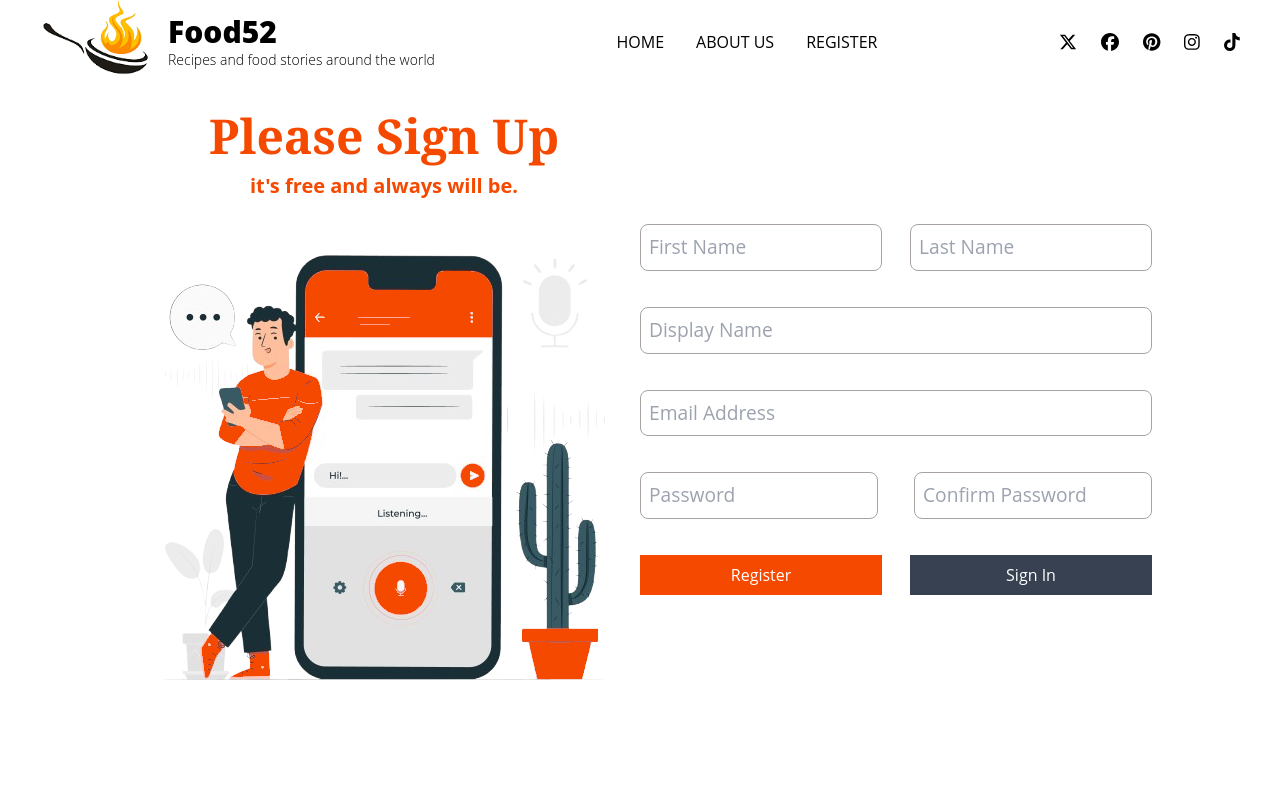
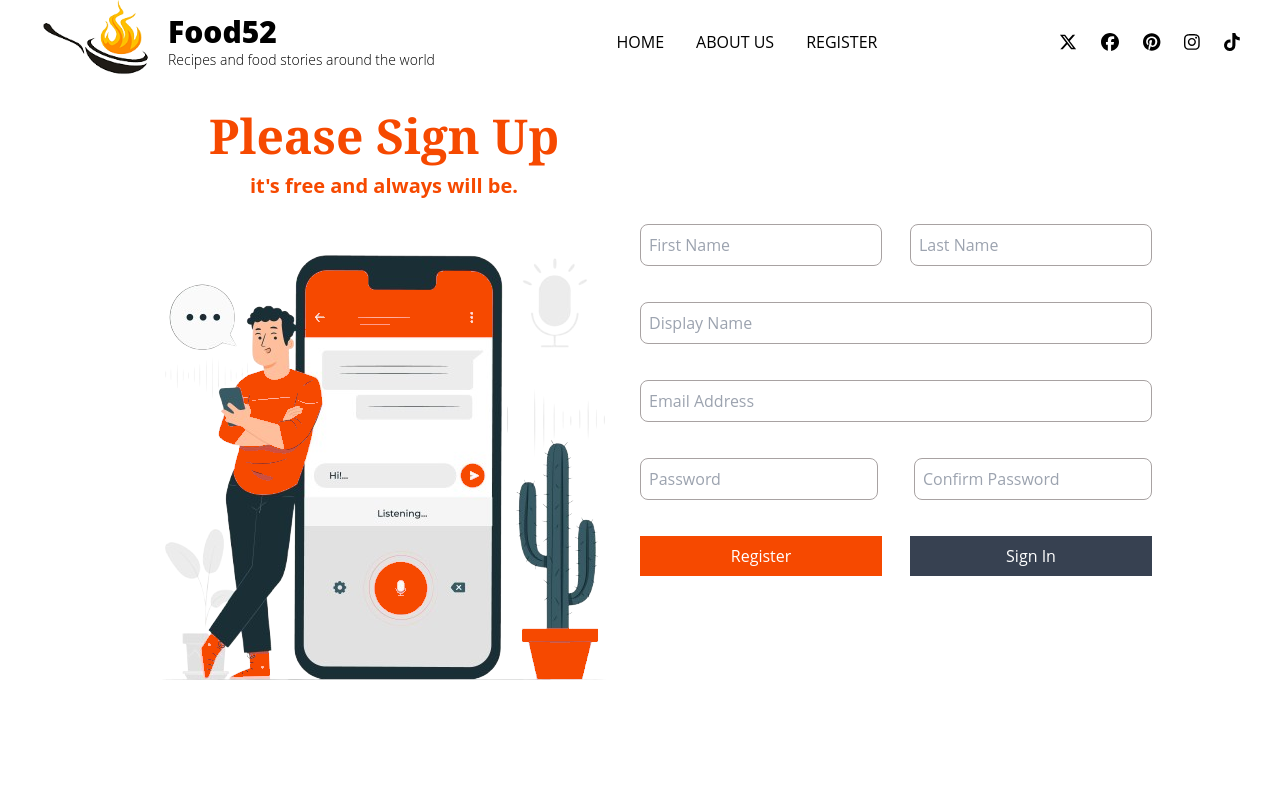
Before and after one commit to maham719/blog, a Next.js app: page /register in a window 1280 px wide. Shown: the top 800 px of the page. Built offline with nearby package versions, Linux system fonts and the light colour scheme.

Commit message:
Update globals.css

```diff
--- a/src/app/globals.css
+++ b/src/app/globals.css
@@ -420,7 +420,7 @@ body{
 
 .form input{
   border: 1px solid rgb(168, 162, 162);
-  font-size: 1.20rem;
+  font-size: 1rem;
   width: 100%;
   border-radius: 0.5rem;
   padding: 0.5rem;
```
